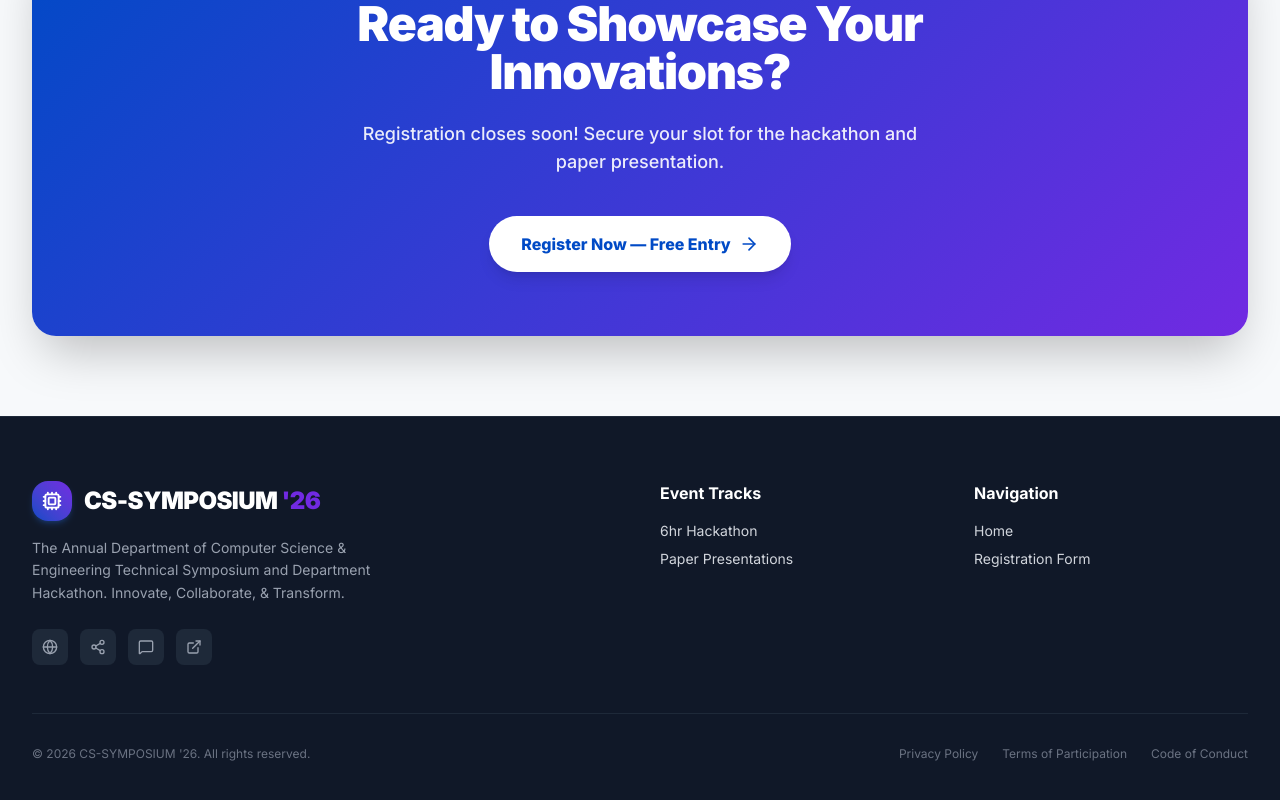
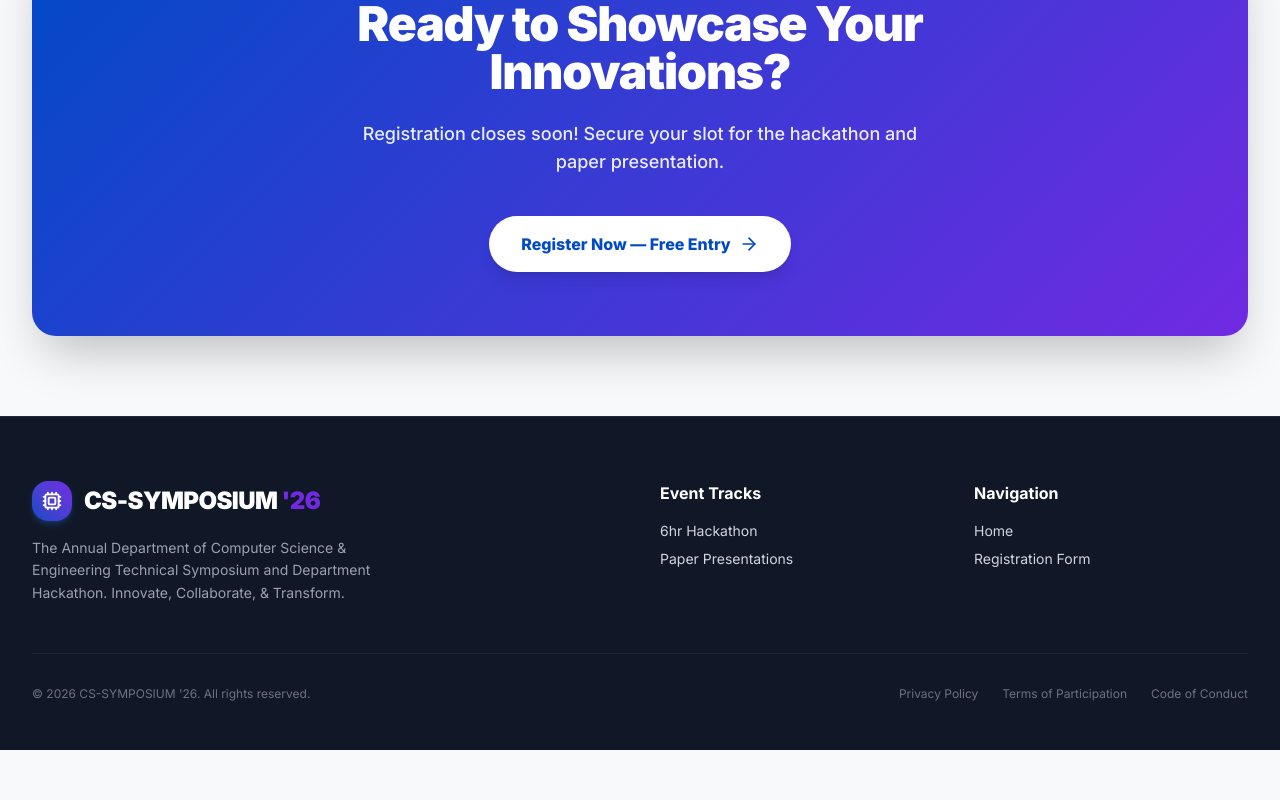
Before and after one commit to Navinkumar-18/vcet-hackathon, a React (Vite) app: page / in a window 1280 px wide. Shown: the part 1725-2525 px from the top of the page. After the commit the page ends 2475 px from the top, so only its background shows below. Built offline with nearby package versions, Linux system fonts and the light colour scheme.

Commit message:
remove unwanted buttons

```diff
--- a/src/components/layout/Footer.tsx
+++ b/src/components/layout/Footer.tsx
@@ -1,6 +1,6 @@
 import React from 'react';
 import { Link } from 'react-router-dom';
-import { Cpu, Globe, Share2, MessageSquare, ExternalLink } from 'lucide-react';
+import { Cpu } from 'lucide-react';
 
 export const Footer: React.FC = () => {
   return (
@@ -20,17 +20,6 @@ export const Footer: React.FC = () => {
             <p className="text-gray-400 text-xs sm:text-sm leading-relaxed max-w-sm">
               The Annual Department of Computer Science & Engineering Technical Symposium and Department Hackathon. Innovate, Collaborate, & Transform.
             </p>
-            <div className="flex gap-3 pt-2">
-              {[Globe, Share2, MessageSquare, ExternalLink].map((Icon, i) => (
-                <a
-                  key={i}
-                  href="#"
-                  className="w-9 h-9 rounded-lg bg-gray-800 flex items-center justify-center text-gray-400 hover:text-white hover:bg-[#004ac6] transition-all"
-                >
-                  <Icon className="w-4 h-4" />
-                </a>
-              ))}
-            </div>
           </div>
 
           {/* Quick Links */}
```
